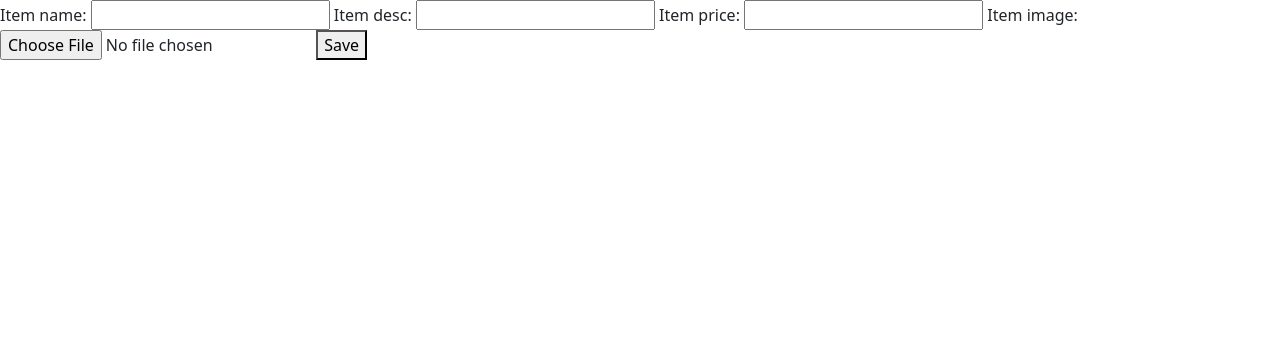
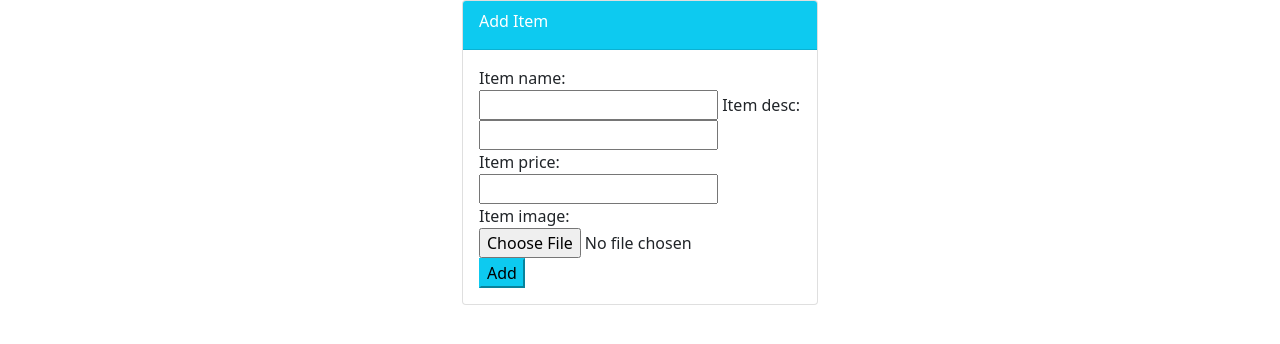
Before and after one commit to kideedee/django_food_menu_app, a Django app: page /food/add in a window 1280 px wide. Shown: the part 72-416 px from the top of the page. Run offline with Django 4.2, Linux system fonts and the light colour scheme.

Commit message:
design touchup: add item page

```diff
--- a/templates/food/item-form.html
+++ b/templates/food/item-form.html
@@ -1,8 +1,28 @@
 {% extends 'food/base.html' %}
+
 {% block body %}
-    <form method="POST">
-        {% csrf_token %}
-        {{ form }}
-        <button type="submit">Save</button>
-    </form>
+    <div class="container">
+        <div class="row">
+            <div class="col-md-4 offset-md-4">
+                <div class="card">
+                    <div class="card-header bg-info text-white">
+                        <div class="card-title">
+                            Add Item
+                        </div>
+                    </div>
+
+                    <div class="card-body">
+                        <form method="POST">
+                            {% csrf_token %}
+                            <form method="POST">
+                                {% csrf_token %}
+                                {{ form }}
+                                <button type="submit" class="btn-info">Add</button>
+                            </form>
+                        </form>
+                    </div>
+                </div>
+            </div>
+        </div>
+    </div>
 {% endblock %}
```
Also changed, not shown: templates/users/register.html (line endings or trailing spaces).
